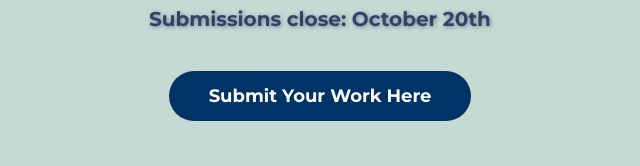
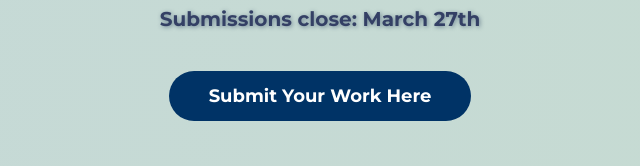
Before and after one commit to theglobalinkproject-art/theglobalinkprojectweb, a website: page submissions.html in a window 1280 px wide. Shown: the part 278-444 px from the top of the page, 320-960 px from the left. Drawn offline with Linux system fonts and the light colour scheme.

Commit message:
Update submissions.html

```diff
--- a/submissions.html
+++ b/submissions.html
@@ -35,7 +35,7 @@
   <!-- Hero Section -->
   <section class="submissions-hero">
     <h1>Apply Here!</h1>
-    <h2> Submissions close: October 20th </h2>
+    <h2> Submissions close: March 27th </h2>
     <a class="button" href=https://docs.google.com/document/d/1fvh5UjdmhBxd9M_S9xeW1Vf5qoPN-xcv2ddc3GrDf-A/edit?usp=sharing target="_blank">Submit Your Work Here</a>
   </section>
 
```
